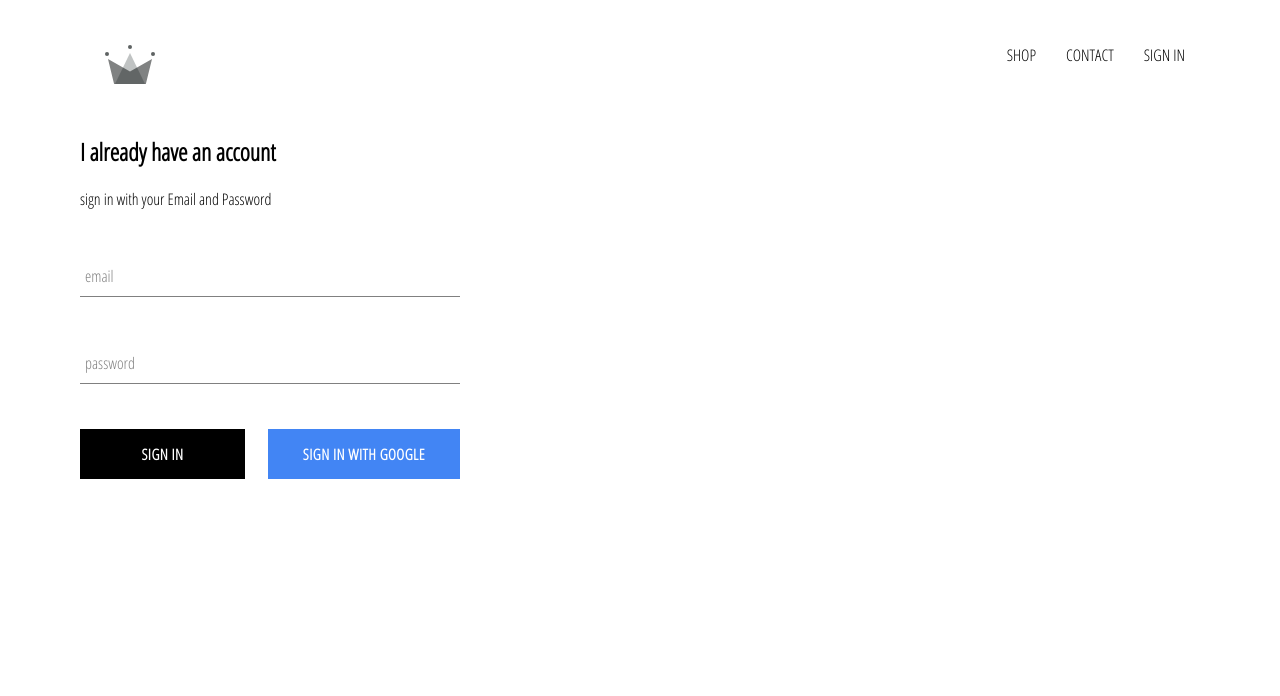
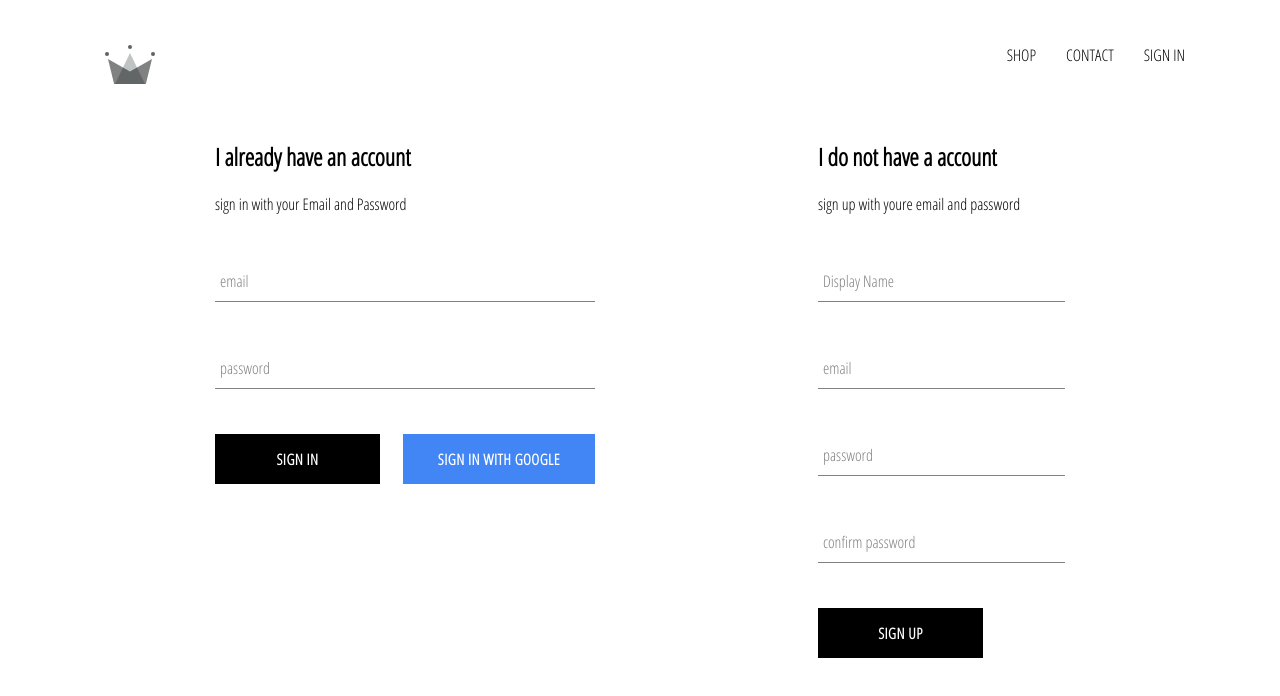
Before and after one commit to talbest/ecom-Shop, a React (Create React App) app: page /signin in a window 1280 px wide. Shown: the top 696 px of the page. Built offline with nearby package versions, Linux system fonts and the light colour scheme; no server answers.

Commit message:
added sign up and the abilty to store in fire Base

```diff
--- a/src/App.js
+++ b/src/App.js
@@ -5,7 +5,7 @@
 import { Switch, Route } from 'react-router-dom';
 import signInAndSignUpPage from './pages/sign-in-and-sign-up-page/sign-in-and-sign-up-page.componenet';
 import Header from './component/header/header.component';
-import { auth } from './firebase/firebase.util'
+import { auth, createUserProfileDocument } from './firebase/firebase.util'
 
 class App extends React.Component {
   constructor() {
@@ -20,8 +20,19 @@
   unsunscribeFromAuth = null
 
   componentDidMount() {
-    this.unsunscribeFromAuth = auth.onAuthStateChanged(user => {
-      this.setState({ currentUser: user })
+    this.unsunscribeFromAuth = auth.onAuthStateChanged(async userAuth => {
+      if (userAuth) {
+        const userRef = await createUserProfileDocument(userAuth)
+        userRef.onSnapshot(snapshot => {
+          this.setState({
+            currentUser: {
+              id: snapshot.id,
+              ...snapshot.data()
+            }
+          })
+        })
+      }
+      this.setState({ currentUser: userAuth })
     })
   }
 
--- /dev/null
+++ b/src/component/sign-up/sign-up.component.jsx
@@ -0,0 +1,103 @@
+import React from "react";
+import FormInput from "../form-Input/form-input.component";
+import CostumeButton from "../costume-button/costume-button.component";
+
+import { auth, createUserProfileDocument } from '../../firebase/firebase.util'
+
+class SignUp extends React.Component {
+    constructor() {
+        super()
+
+        this.state = {
+            displayName: '',
+            email: '',
+            password: '',
+            confirmPassword: '',
+        }
+    }
+
+    handleSubmit = async event => {
+        event.preventDefault();
+
+        const { displayName, email, password, confirmPassword } = this.state;
+
+        if (password !== confirmPassword) {
+            alert("passwords don't match");
+            return;
+        }
+
+        try {
+            const { user } = await auth.createUserWithEmailAndPassword(
+                email,
+                password
+            );
+
+            await createUserProfileDocument(user, { displayName });
+
+            this.setState({
+                displayName: '',
+                email: '',
+                password: '',
+                confirmPassword: ''
+            });
+        } catch (error) {
+            console.error(error);
+        }
+    };
+    handleChange = event => {
+        const { name, value } = event.target;
+
+        this.setState({ [name]: value });
+    };
+
+    render() {
+        const { displayName, email, password, confirmPassword } = this.state
+        return (
+            <div className="sign-up">
+                <h2 className="title">I do not have a account</h2>
+                <span>sign up with youre email and password</span>
+                <form className="sign-up-form" onSubmit={this.handleSubmit} >
+                    <FormInput
+                        type='text'
+                        name='displayName'
+                        value={displayName}
+                        onChange={this.handleChange}
+                        label='Display Name'
+                        required
+                    />
+                    <FormInput
+                        type='email'
+                        name='email'
+                        value={email}
+                        onChange={this.handleChange}
+                        label='email'
+                        required
+                    />
+                    <FormInput
+                        type='password'
+                        name='password'
+                        value={password}
+                        onChange={this.handleChange}
+                        label='password'
+                        required
+                    />
+                    <FormInput
+                        type='password'
+                        name='confirmPassword'
+                        value={confirmPassword}
+                        onChange={this.handleChange}
+                        label='confirm password'
+                        required
+                    />
+
+                    <CostumeButton type='submit'>SIGN UP</CostumeButton>
+                </form>
+
+            </div>
+        )
+    }
+
+
+}
+
+export default SignUp;
--- /dev/null
+++ b/src/component/sign-up/sign-up.styles.scss
@@ -0,0 +1,9 @@
+.sign-up{
+    display: flex;
+    flex-direction: column;
+    width:380px
+}
+
+.title{
+    margin:10px 0
+}
--- a/src/firebase/firebase.util.js
+++ b/src/firebase/firebase.util.js
@@ -12,12 +12,36 @@
     measurementId: "G-TTPSYSNJXB"
 };
 
+export const createUserProfileDocument = async (userAuth, additionalData) => {
+    if (!userAuth) return;
+    const userRef = firestore.doc(`users/${userAuth.uid}`)
+
+    const snapShot = await userRef.get();
+    if (!snapShot.exists) {
+        const { displayName, email } = userAuth;
+        const createdAt = new Date();
+
+        try {
+            await userRef.set({
+                displayName,
+                email,
+                createdAt,
+                ...additionalData,
+            })
+        } catch (error) {
+            console.log('error creating user', error.message);
+        }
+
+    }
+    return userRef;
+}
+
 firebase.initializeApp(config);
-export const auth=firebase.auth();
-export const firestore=firebase.firestore();
+export const auth = firebase.auth();
+export const firestore = firebase.firestore();
 
-const provider=new firebase.auth.GoogleAuthProvider();
-provider.setCustomParameters({prompt:'select_account'});
-export const signInWithGoogle=()=>auth.signInWithPopup(provider);
+const provider = new firebase.auth.GoogleAuthProvider();
+provider.setCustomParameters({ prompt: 'select_account' });
+export const signInWithGoogle = () => auth.signInWithPopup(provider);
 
 export default firebase;
--- a/src/pages/sign-in-and-sign-up-page/sign-in-and-sign-up-page.componenet.jsx
+++ b/src/pages/sign-in-and-sign-up-page/sign-in-and-sign-up-page.componenet.jsx
@@ -1,10 +1,12 @@
 import React from "react";
 import './sign-in-and-sign-up-page.styles.scss'
 import SignIn from "../../component/sign-in/sign-in.component";
+import SignUp from "../../component/sign-up/sign-up.component";
 
 const signInAndSignUpPage = () => (
     <div className="sign-in-and-sign-up">
         <SignIn />
+        <SignUp />
     </div>
 )
 
--- a/src/pages/sign-in-and-sign-up-page/sign-in-and-sign-up-page.styles.scss
+++ b/src/pages/sign-in-and-sign-up-page/sign-in-and-sign-up-page.styles.scss
@@ -0,0 +1,6 @@
+.sign-in-and-sign-up{
+    width: 850Px;
+    display:flex;
+    justify-content: space-between;
+    margin: 30px auto;
+}
```
